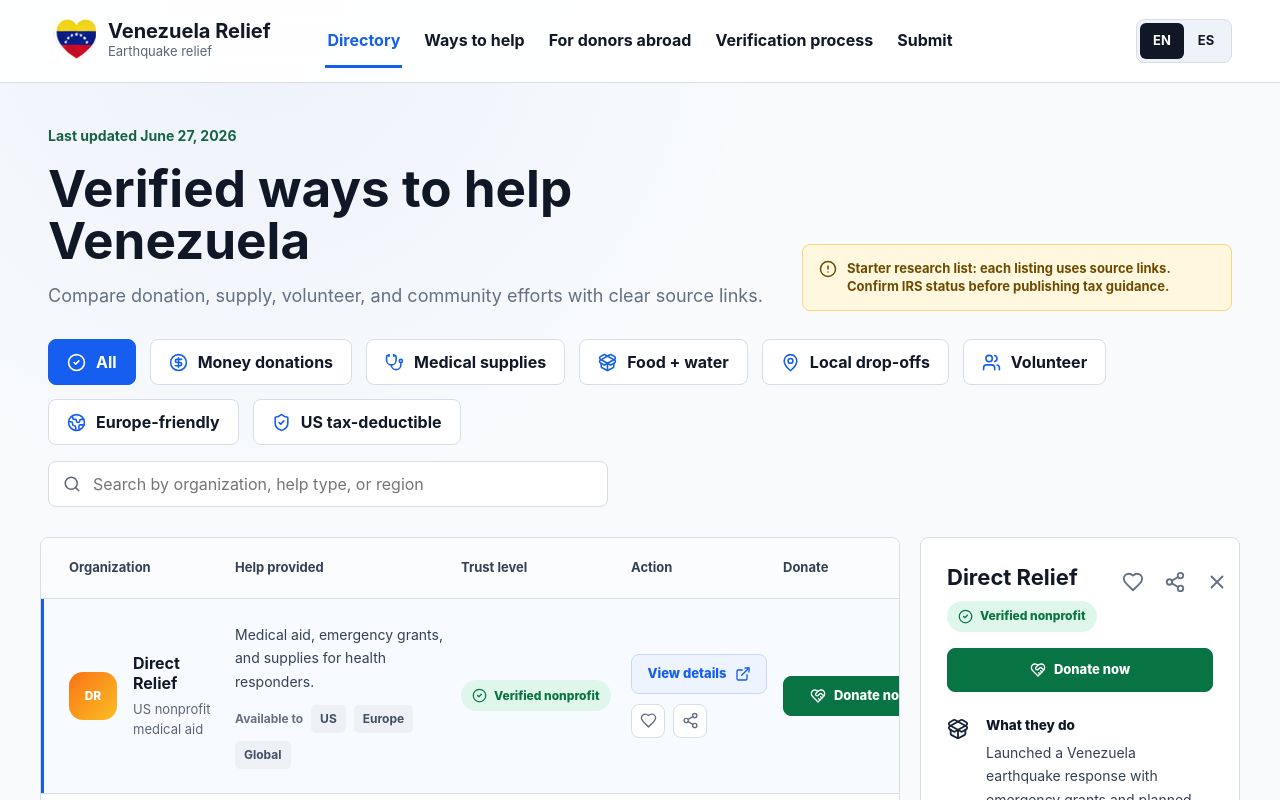
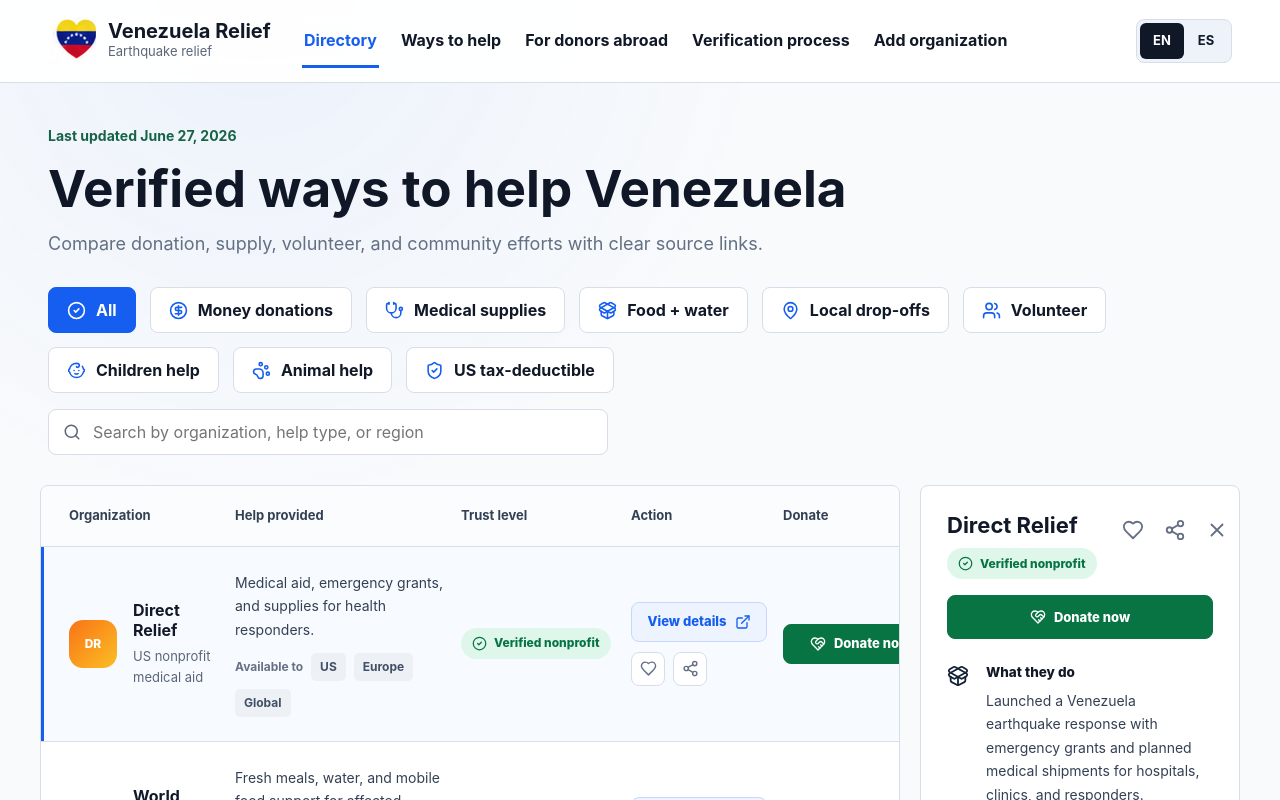
Before and after one commit to aleryan-bot/venezuela-relief, a React (Vite) app: page / in a window 1280 px wide. Shown: the top 800 px of the page. Built offline with nearby package versions, Linux system fonts and the light colour scheme.

Commit message:
Refine add organization flow

```diff
--- a/src/App.jsx
+++ b/src/App.jsx
@@ -1,18 +1,19 @@
 import { useEffect, useMemo, useState } from "react";
 import {
   AlertCircle,
+  Baby,
   CalendarCheck,
   CheckCircle2,
   CircleDollarSign,
   ExternalLink,
   FileText,
-  Globe2,
   HandHeart,
   Heart,
   HeartHandshake,
   Link as LinkIcon,
   MapPin,
   PackageOpen,
+  PawPrint,
   Search,
   Share2,
   ShieldCheck,
@@ -30,7 +31,8 @@
   { id: "food", icon: PackageOpen },
   { id: "dropoff", icon: MapPin },
   { id: "volunteer", icon: Users },
-  { id: "europe", icon: Globe2 },
+  { id: "children", icon: Baby },
+  { id: "animal", icon: PawPrint },
   { id: "tax", icon: ShieldCheck },
 ];
 
@@ -43,15 +45,13 @@
       ways: "Ways to help",
       abroad: "For donors abroad",
       verify: "Verification process",
-      submit: "Submit",
+      submit: "Add organization",
     },
     heroTitle: "Verified ways to help Venezuela",
     heroText:
       "Compare donation, supply, volunteer, and community efforts with clear source links.",
     lastUpdated: "Last updated June 27, 2026",
     availableTo: "Available to",
-    draft:
-      "Starter research list: each listing uses source links. Confirm IRS status before publishing tax guidance.",
     filters: {
       all: "All",
       money: "Money donations",
@@ -59,7 +59,8 @@
       food: "Food + water",
       dropoff: "Local drop-offs",
       volunteer: "Volunteer",
-      europe: "Europe-friendly",
+      children: "Children help",
+      animal: "Animal help",
       tax: "US tax-deductible",
     },
     search: "Search by organization, help type, or region",
@@ -90,7 +91,7 @@
       liked: "Liked",
       share: "Share organization",
       copied: "Link copied",
-      submit: "Submit for review",
+      submit: "Add organization",
       clear: "Clear",
     },
     empty: "No listings match those filters yet.",
@@ -105,12 +106,15 @@
       verifyTitle: "How listings should be verified",
       verifyText:
         "A listing should show a current source, a clear aid route, a direct donation or sign-up link, and a last-checked date before it is promoted.",
-      submitTitle: "Suggest an organization",
+      submitTitle: "Add organization",
       submitText:
-        "Submissions go into review first. They should not appear publicly until source links, help type, and donation routes are checked.",
+        "Add an organization for review. It will not appear publicly until sources, help type, and donation routes are checked.",
     },
     form: {
+      submitter: "Who is submitting this information?",
+      submitterEmail: "Submitter email",
       name: "Organization name",
+      logo: "Organization logo URL",
       link: "Donation or sign-up link",
       help: "Type of help",
       region: "Who can use it?",
@@ -126,15 +130,13 @@
       ways: "Formas de ayudar",
       abroad: "Donantes afuera",
       verify: "Verificacion",
-      submit: "Enviar",
+      submit: "Agregar organizacion",
     },
     heroTitle: "Formas verificadas de ayudar a Venezuela",
     heroText:
       "Compara donaciones, insumos, voluntariado y esfuerzos comunitarios con fuentes claras.",
     lastUpdated: "Actualizado el 27 de junio de 2026",
     availableTo: "Disponible para",
-    draft:
-      "Lista inicial investigada: cada opcion usa fuentes. Confirmar IRS antes de publicar guias fiscales.",
     filters: {
       all: "Todo",
       money: "Donaciones",
@@ -142,7 +144,8 @@
       food: "Comida + agua",
       dropoff: "Centros de acopio",
       volunteer: "Voluntariado",
-      europe: "Desde Europa",
+      children: "Ayuda a ninos",
+      animal: "Ayuda animal",
       tax: "Deducible en EEUU",
     },
     search: "Buscar por organizacion, ayuda o region",
@@ -173,7 +176,7 @@
       liked: "Guardada",
       share: "Compartir organizacion",
       copied: "Enlace copiado",
-      submit: "Enviar a revision",
+      submit: "Agregar organizacion",
       clear: "Limpiar",
     },
     empty: "Todavia no hay opciones con esos filtros.",
@@ -188,12 +191,15 @@
       verifyTitle: "Como verificar una opcion",
       verifyText:
         "Cada opcion debe tener fuente reciente, ruta de ayuda clara, enlace directo y fecha de ultima revision.",
-      submitTitle: "Sugerir una organizacion",
+      submitTitle: "Agregar organizacion",
       submitText:
-        "Las sugerencias pasan primero por revision. No deben publicarse hasta verificar fuentes, tipo de ayuda y ruta de donacion.",
+        "Agrega una organizacion para revision. No aparecera publicamente hasta verificar fuentes, tipo de ayuda y ruta de donacion.",
     },
     form: {
+      submitter: "Quien envia esta informacion?",
+      submitterEmail: "Email de quien envia",
       name: "Nombre de la organizacion",
+      logo: "URL del logo de la organizacion",
       link: "Enlace de donacion o registro",
       help: "Tipo de ayuda",
       region: "Quien puede usarlo?",
@@ -425,7 +431,7 @@
       en: "Emergency medical care, clean water, shelter, cash, and protection support.",
       es: "Atencion medica, agua limpia, refugio, efectivo y proteccion.",
     },
-    categories: ["money", "food", "medical", "tax", "europe"],
+    categories: ["money", "food", "medical", "children", "tax", "europe"],
     regions: ["US", "Europe", "Global"],
     trust: "verified",
     priority: 86,
@@ -566,7 +572,7 @@
       en: "Emergency supplies, shelter, food, water, and child protection support.",
       es: "Insumos de emergencia, refugio, comida, agua y proteccion infantil.",
     },
-    categories: ["money", "food", "medical", "tax", "europe"],
+    categories: ["money", "food", "medical", "children", "tax", "europe"],
     regions: ["US", "Europe", "Global"],
     trust: "verified",
     priority: 82,
@@ -752,6 +758,8 @@
 const helpCards = [
   ["money", "Cash donations", "Fastest path when the organization has a verified relief route."],
   ["medical", "Medical aid", "Best for hospitals, clinics, medicines, and emergency health supplies."],
+  ["children", "Children help", "Child protection, family support, education, nutrition, and psychosocial care."],
+  ["animal", "Animal help", "Rescue, veterinary care, shelter support, and supplies for animals affected by the emergency."],
   ["dropoff", "Supply drives", "Useful when accepted items, dates, addresses, and shipping proof are clear."],
   ["volunteer", "Volunteer work", "Sorting, driving, translating, outreach, and community coordination."],
 ];
@@ -789,6 +797,14 @@
 }
 
 function OrganizationMark({ org }) {
+  if (org.logoUrl) {
+    return (
+      <span className="org-mark org-logo">
+        <img src={org.logoUrl} alt="" />
+      </span>
+    );
+  }
+
   return <span className={`org-mark ${org.mark}`}>{org.initials}</span>;
 }
 
@@ -910,10 +926,6 @@
           <h1>{t.heroTitle}</h1>
           <p className="hero-copy">{t.heroText}</p>
         </div>
-        <p className="draft-note">
-          <AlertCircle aria-hidden="true" />
-          {t.draft}
-        </p>
       </section>
 
       <section className="filters" aria-label="Directory filters">
@@ -1152,8 +1164,20 @@
           }}
         >
           <label>
+            {t.form.submitter}
+            <input required />
+          </label>
+          <label>
+            {t.form.submitterEmail}
+            <input required type="email" />
+          </label>
+          <label>
             {t.form.name}
             <input required />
+          </label>
+          <label>
+            {t.form.logo}
+            <input type="url" placeholder="https://" />
           </label>
           <label>
             {t.form.link}
--- a/src/styles.css
+++ b/src/styles.css
@@ -149,9 +149,6 @@
 
 .hero {
   align-items: end;
-  display: grid;
-  gap: 28px;
-  grid-template-columns: minmax(0, 1fr) 430px;
   margin: 0 auto;
   max-width: 1340px;
   padding: 42px 48px 28px;
@@ -436,6 +433,20 @@
 
 .mark-green {
   background: #087443;
+}
+
+.org-logo {
+  background: white;
+  border: 1px solid var(--line);
+  overflow: hidden;
+}
+
+.org-logo img {
+  display: block;
+  height: 100%;
+  object-fit: contain;
+  padding: 6px;
+  width: 100%;
 }
 
 .region-tags {
```
